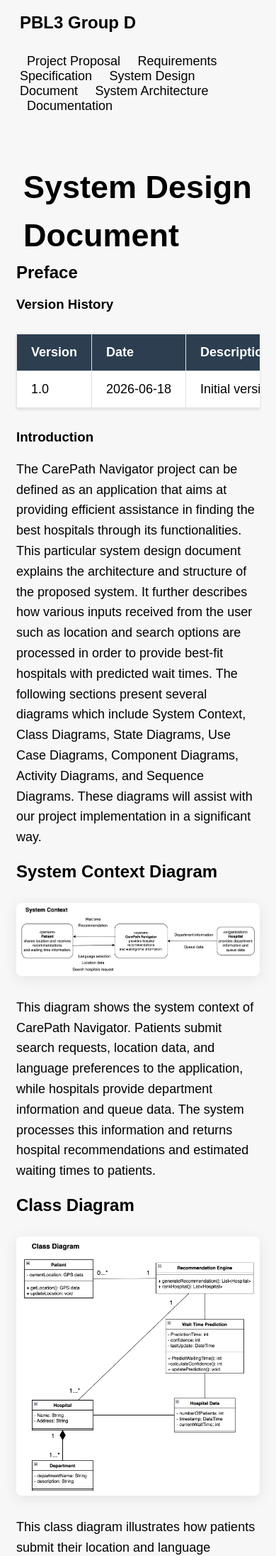
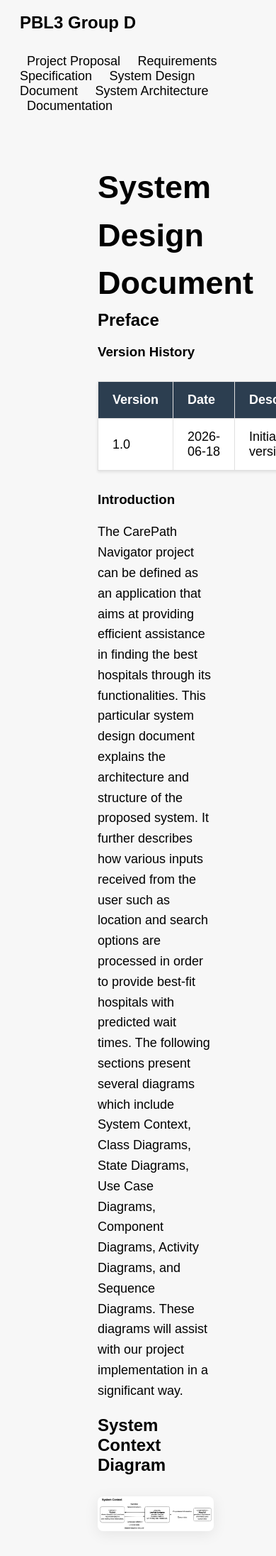
Before and after one commit to daitera1/PBL3-Group-D, a Jekyll site: the page built from _posts/2026-04-28-system-design.md, in a window 390 px wide. Shown: the top 2192 px of the page at 71% size. Built offline with Jekyll 4.4.1, drawn with Linux system fonts in a browser that asks for light colours.

Commit message:
testing css

```diff
--- a/assets/css/style.css
+++ b/assets/css/style.css
@@ -169,33 +169,3 @@
     transform: scale(1.015);
     box-shadow: 0 8px 30px rgba(0, 0, 0, 0.12);
 }
-
-/* Ensure global layout doesn't overflow */
-* {
-    box-sizing: border-box;
-}
-
-img {
-    max-width: 100%;
-}
-
-/* Mobile Responsiveness for Layout */
-@media screen and (max-width: 768px) {
-    .main {
-        margin: 0 15px;
-    }
-
-    .article-content {
-        margin-left: 0;
-    }
-
-    .intro {
-        padding: 0 10px;
-    }
-
-    table {
-        display: block;
-        overflow-x: auto;
-        white-space: nowrap;
-    }
-}
```
Also changed, not shown: 1 other file.
